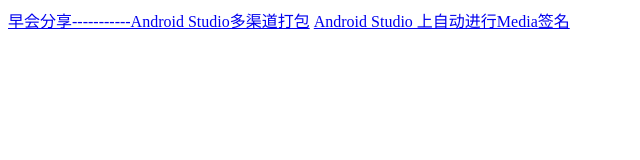
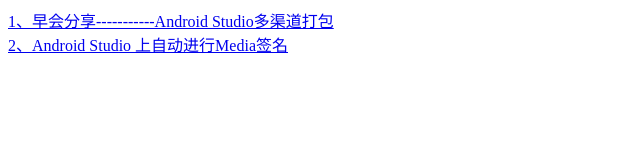
Before and after one commit to licheng260744042/licheng260744042.github.io, a plain HTML site: page index.html in a window 1280 px wide. Shown: the whole page, without its empty margins (0-640 px from the left). Drawn offline with Linux system fonts and the light colour scheme.

Commit message:
Update index.html

```diff
--- a/index.html
+++ b/index.html
@@ -5,7 +5,7 @@
     <meta http-equiv="Content-Type" content="text/html; charset=utf-8" />
   </head>
   <body>
-    <a href="https://licheng260744042.github.io/android_studio/android_studio_multichannel_packing.html" target="_blank">早会分享-----------Android Studio多渠道打包</a>
-    <a href="https://licheng260744042.github.io/android_studio/android_studio_auto_media_sign.html" target="_blank">Android Studio 上自动进行Media签名</a>
+    <a href="https://licheng260744042.github.io/android_studio/android_studio_multichannel_packing.html" target="_blank">1、早会分享-----------Android Studio多渠道打包</a> <br/>
+    <a href="https://licheng260744042.github.io/android_studio/android_studio_auto_media_sign.html" target="_blank">2、Android Studio 上自动进行Media签名</a>
   </body>
 </html>
```
